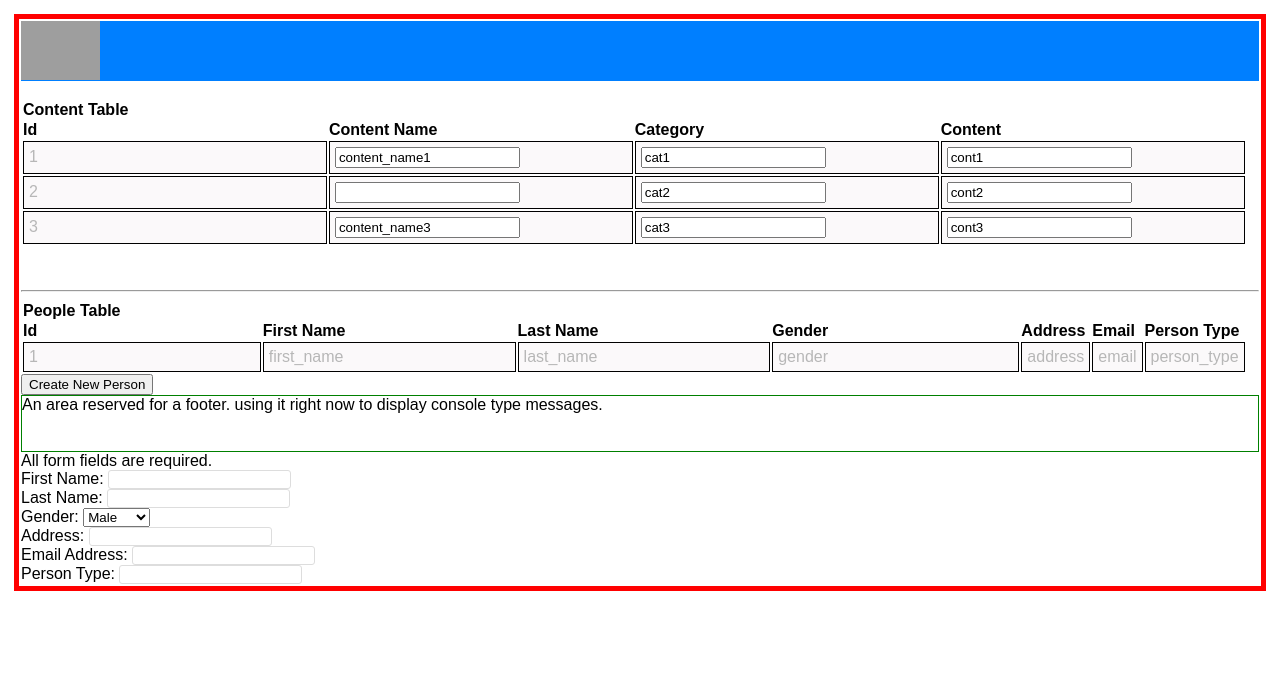
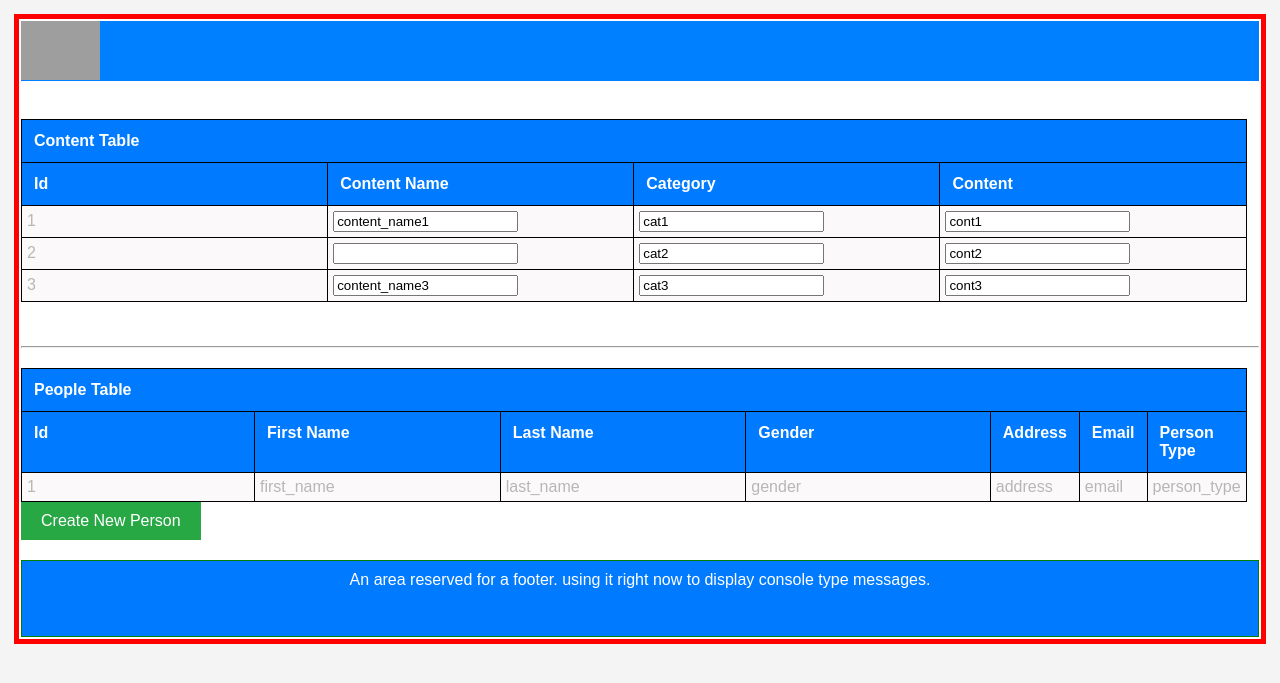
Before and after one commit to RealFakeCanadian/Banner-Ads, a PHP site: page / in a window 1280 px wide. Shown: the top 683 px of the page. Run offline with PHP 8.4, Linux system fonts and the light colour scheme; data comes from the database, SQL or seed files in the repository; data that the repository does not hold is empty; some libraries are stand-ins or nearby versions; grey boxes are pictures that could not be loaded.

Commit message:
added some css changes

```diff
--- a/php/_newpersonform.js
+++ b/php/_newpersonform.js
@@ -56,7 +56,6 @@ $( function() {
                 action: "getEmail"
             },
             success:function(returnData){
-                $("#console_log_display").text(returnData);
                 if(returnData === "false"){
                     isEmailValid = false;
                     o.addClass( "ui-state-error" );
@@ -85,7 +84,6 @@ $( function() {
         valid = valid && checkEmail( emailAddress,  "Email Address");
 
         if ( valid ) {
-            $("#console_log_display").text("all valid");
             allFields.removeClass( "ui-state-error" );
             updateTips( "" );
             $.ajax({
--- a/php/bannerStyles.css
+++ b/php/bannerStyles.css
@@ -25,3 +25,77 @@ table {
 .ui-draggable, .ui-droppable {
     background-position: top;
 }
+body {
+    margin: 0;
+    padding: 0;
+    background-color: #f4f4f4;
+}
+
+#container {
+    background-color: #fff;
+}
+
+#upper_banner {
+    text-align: center;
+}
+
+#upper_banner img {
+    max-width: 100%;
+}
+
+.list {
+    width: 100%;
+    border-collapse: collapse;
+    margin-top: 20px;
+
+}
+
+.list th, .list td {
+    padding: 12px;
+    text-align: left;
+}
+
+td {
+    color: #000;
+}
+.list th {
+    background-color: #007bff;
+    color: #fff;
+    border: 1px solid #000;
+}
+
+.list tr:nth-child(even) {
+    background-color: #f9f9f9;
+}
+
+#create-user {
+    background-color: #28a745;
+    color: #fff;
+    padding: 10px 20px;
+    border: none;
+    cursor: pointer;
+    font-size: 16px;
+}
+
+#create-user:hover {
+    background-color: #2d8740;
+}
+#footer_container {
+    margin-top: 20px;
+    background-color: #007bff;
+    color: #fff;
+    padding: 10px;
+    text-align: center;
+}
+
+#console_log_display {
+    margin-top: 10px;
+}
+
+#dialog-form {
+    display: none;
+}
+
+.validateTips {
+    color: #f00;
+}
```
